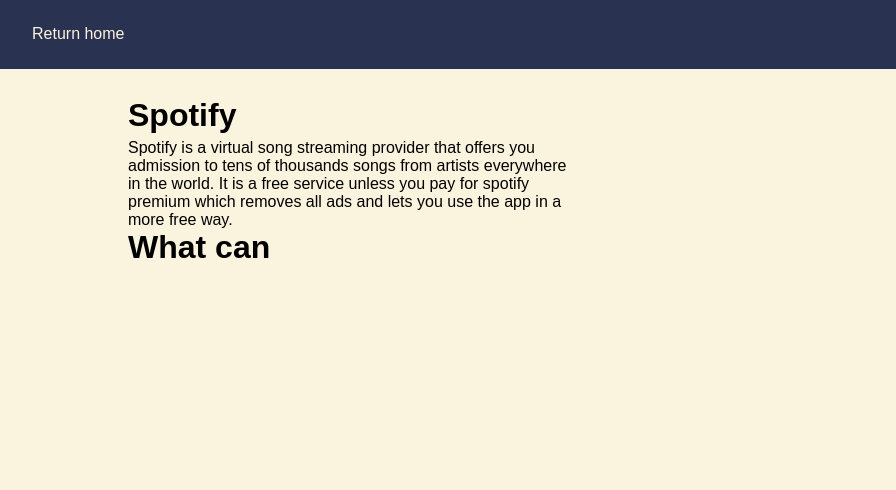
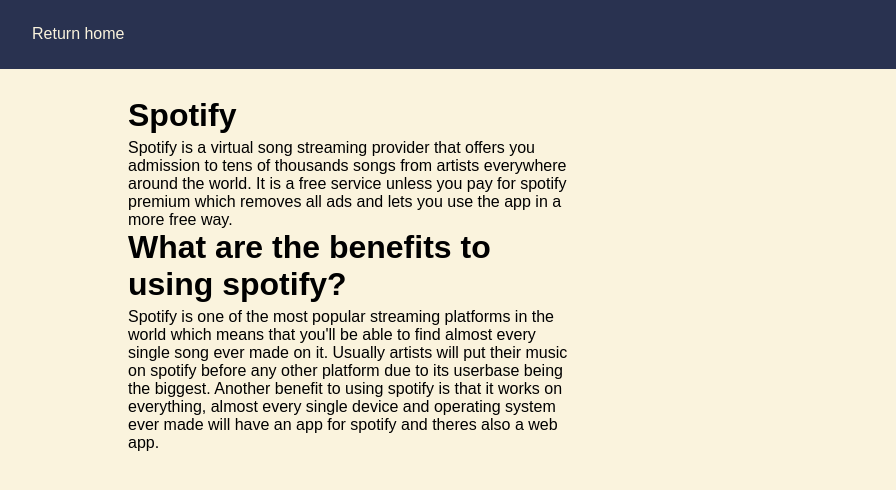
Before and after one commit to tadblume/tadblume.github.io, a plain HTML site: page spotify.html in a window 1280 px wide. Shown: the full height of the page, 384-1280 px from the left. Drawn offline with Linux system fonts and the light colour scheme.

Commit message:
Update spotify.html

```diff
--- a/spotify.html
+++ b/spotify.html
@@ -14,8 +14,9 @@
         <img id="img_1" src="spotify.png" height="300">
         <div class="welcome">
           <h1>Spotify</h1>
-          <p>Spotify is a virtual song streaming provider that offers you admission to tens of thousands songs from artists everywhere in the world. It is a free service unless you pay for spotify premium which removes all ads and lets you use the app in a more free way.</p>
-          <h1>What can
+          <p>Spotify is a virtual song streaming provider that offers you admission to tens of thousands songs from artists everywhere around the world. It is a free service unless you pay for spotify premium which removes all ads and lets you use the app in a more free way.</p>
+          <h1>What are the benefits to using spotify?</h1>
+          <p>Spotify is one of the most popular streaming platforms in the world which means that you'll be able to find almost every single song ever made on it. Usually artists will put their music on spotify before any other platform due to its userbase being the biggest. Another benefit to using spotify is that it works on everything, almost every single device and operating system ever made will have an app for spotify and theres also a web app.</p>
 
       </div>
     </div>
```
